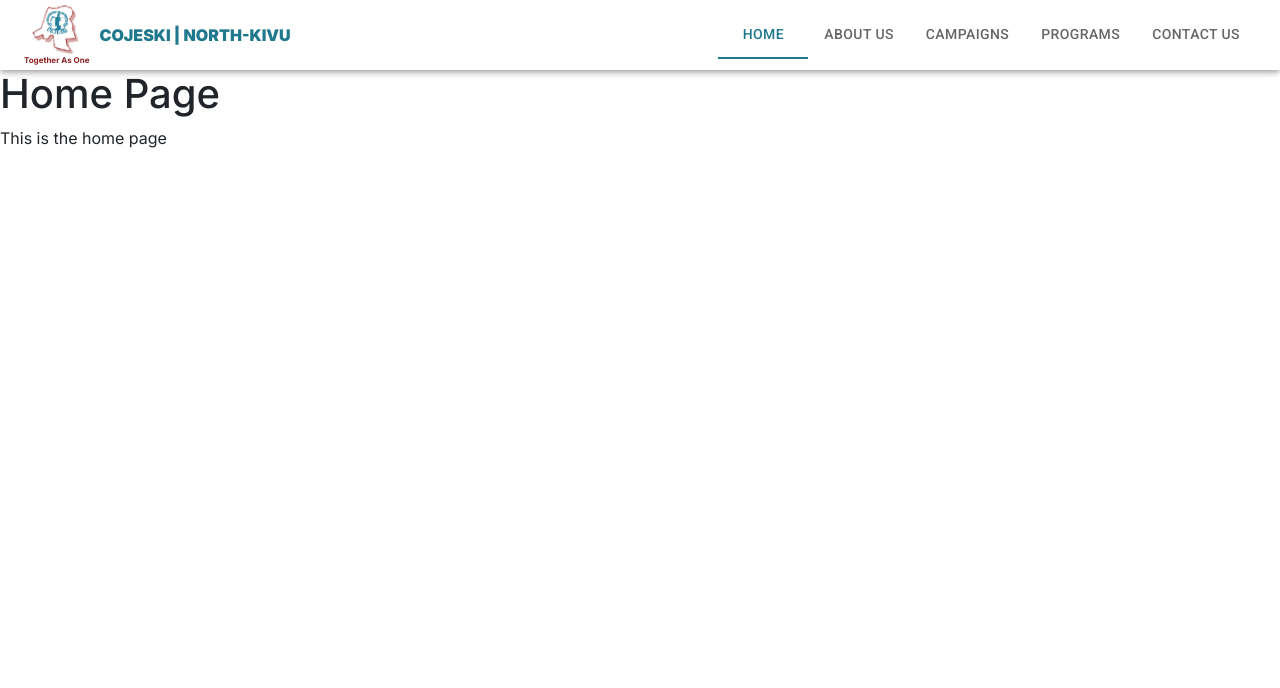
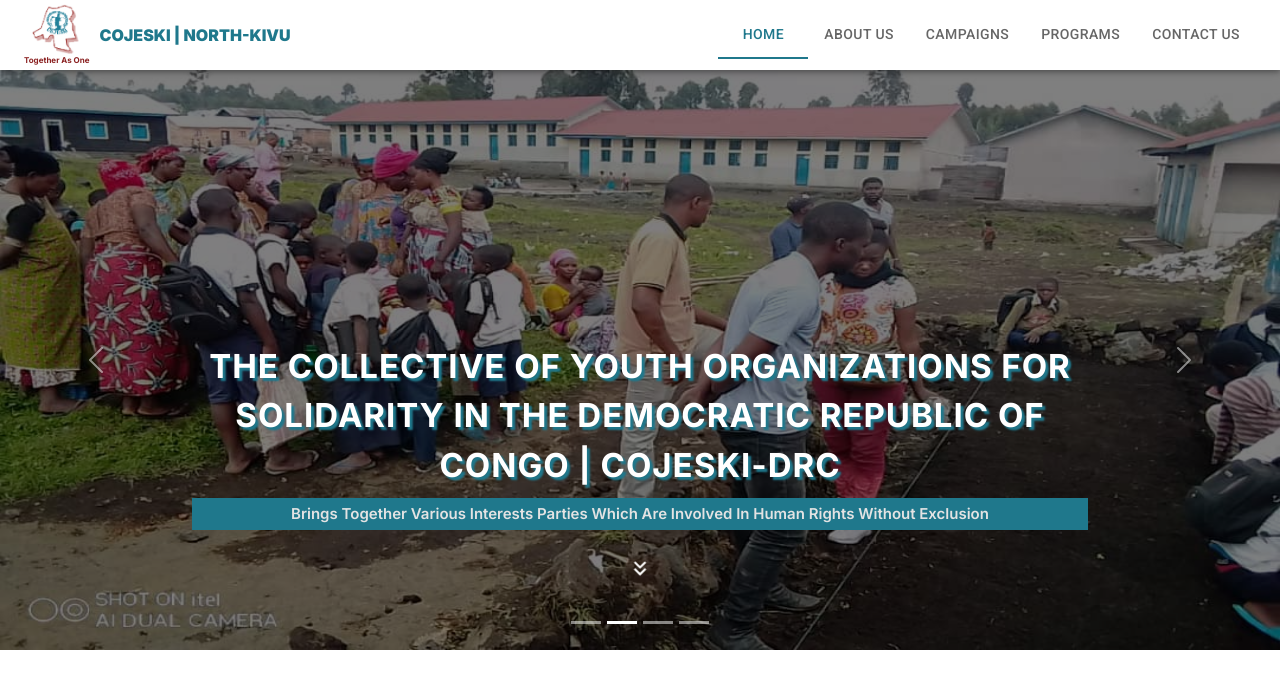
Before and after one commit to jeanbuhendwa/cojeski, a React (Create React App) app: page / in a window 1280 px wide. Shown: the top 688 px of the page. Built offline with nearby package versions, Linux system fonts and the light colour scheme.

Commit message:
update the home page

```diff
--- a/src/pages/HomePage.js
+++ b/src/pages/HomePage.js
@@ -1,10 +1,10 @@
 import React from "react";
+import ImageSlider from "../components/imageSlider";
 const HomePage = () => {
   return (
-    <div>
-      <h1>Home Page</h1>
-      <p>This is the home page</p>
-    </div>
+    <>
+      <ImageSlider />
+    </>
   );
 };
 export default HomePage;
```
